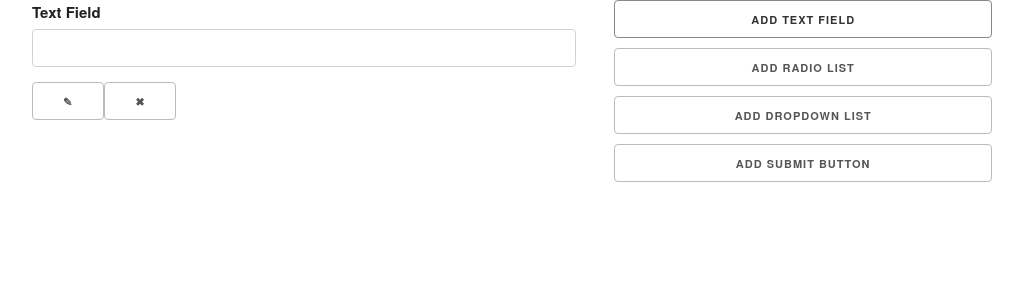
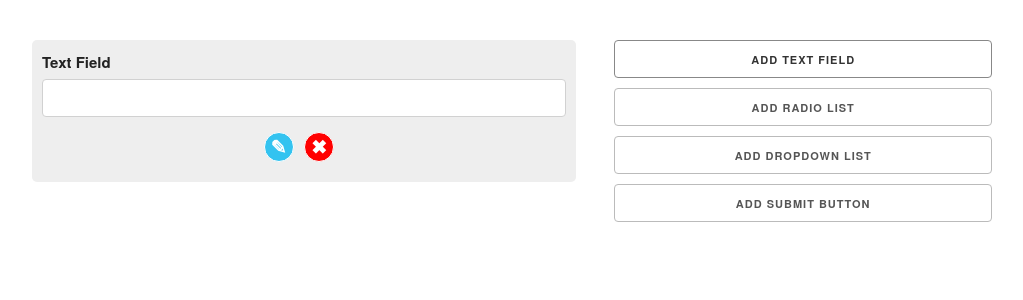
Before and after one commit to siennamw/form-builder-react, a React (Create React App) app: page / in a window 1280 px wide. Both pictures are taken after a click on the button "ADD TEXT FIELD". Shown: the top 300 px of the page, without its empty margins (128-1151 px from the left). Built offline with nearby package versions, Linux system fonts and the light colour scheme.

Commit message:
update styles

```diff
--- a/src/index.scss
+++ b/src/index.scss
@@ -1,2 +1,88 @@
 @import 'skeleton-css/css/normalize';
 @import 'skeleton-css/css/skeleton';
+
+@mixin well {
+  margin-bottom: 1rem;
+  padding: 1rem;
+  background-color: #EEE;
+  border-radius: .5rem;
+}
+
+.App {
+  margin: 4rem 0;
+}
+
+input[type='radio'] {
+  margin-right: 1rem;
+}
+
+#form-controls {
+  text-align: center;
+}
+
+.form-item {
+  @include well;
+}
+
+.form-item-controls {
+  text-align: center;
+}
+
+.form-item-remove, .form-item-update {
+  color: #fff;
+  font-size: 1.9rem;
+  width: 3rem;
+  height: 3rem;
+  border-radius: 50%;
+  line-height: 0;
+  padding: 0;
+  display: inline-block;
+  margin-right: 1rem;
+  border-color: #fff;
+
+  &:hover, &:focus {
+    color: #fff;
+    border-color: #fff;
+  }
+}
+
+.form-item-remove {
+  background-color: red;
+  padding-left: .1rem;
+}
+
+.form-item-update {
+  background-color: #33C3F0;
+}
+
+.item-edit-overlay {
+  position: fixed;
+  background-color: rgba(0, 0, 0, .5);
+  top: 0;
+  bottom: 0;
+  left: 0;
+  right: 0;
+  overflow: scroll;
+
+  > .item-edit-form {
+    background-color: #fff;
+    margin: 10% 10%;
+    padding: 4rem;
+  }
+
+  .sub-item-edit-form {
+    @include well;
+
+    input {
+      margin-bottom: 0;
+    }
+
+    .form-item-remove {
+      margin: 2rem auto;
+    }
+  }
+}
+
+.align-center {
+  text-align: center;
+}
```
